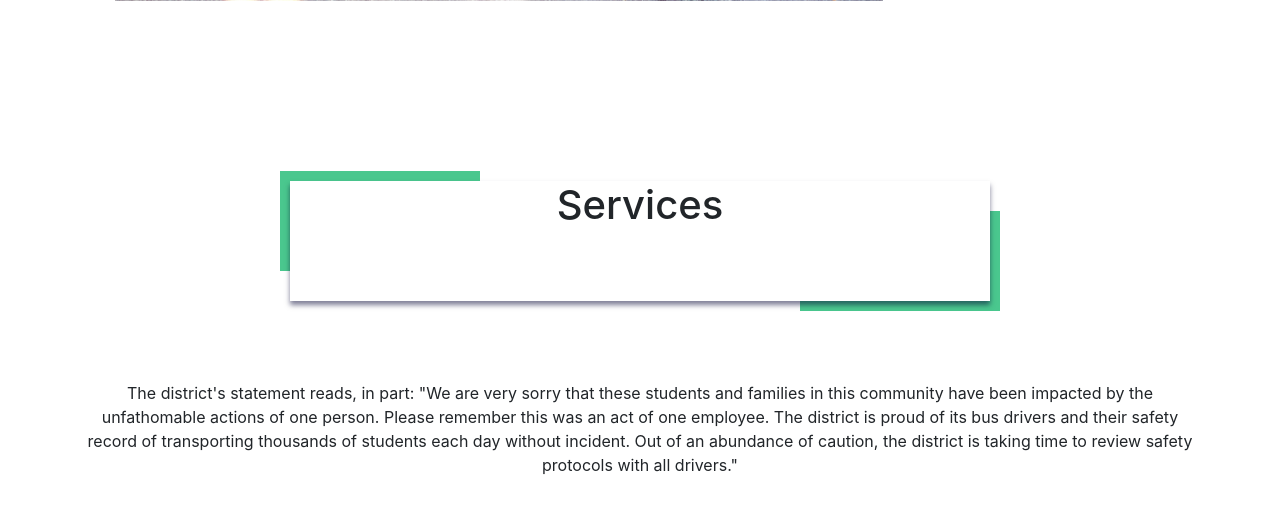
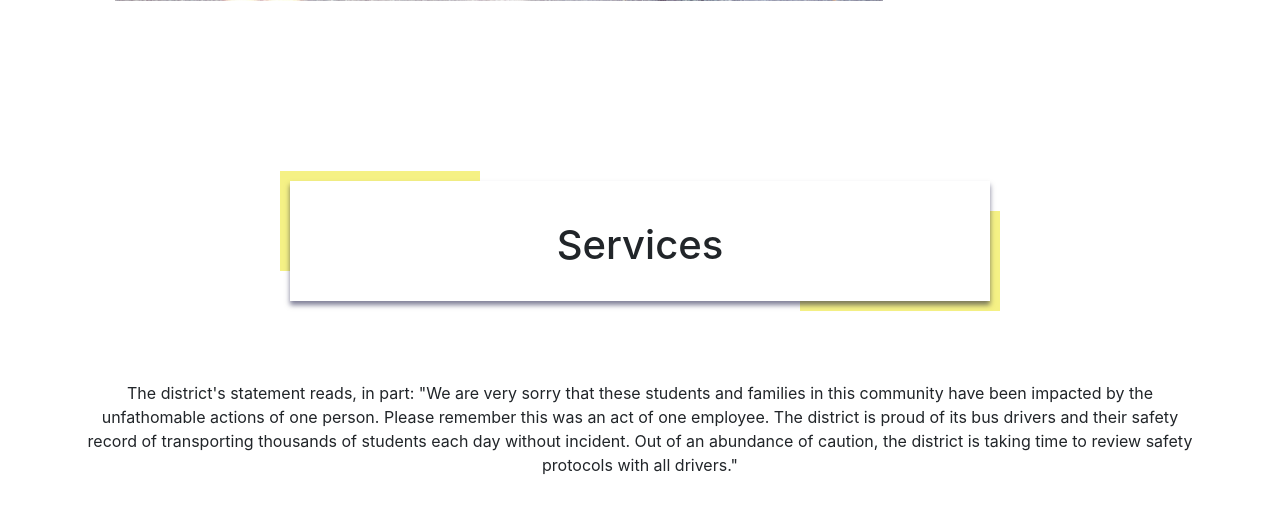
Before and after one commit to DemonicDemiser/bus, a PHP site: page / in a window 1280 px wide. Shown: the part 694-1204 px from the top of the page. Run offline with PHP 8.4, Linux system fonts and the light colour scheme.

Commit message:
Revert "color of service"
This reverts commit c5c658a619f00c60e7c6c4ba8a7216722dbeb928.

```diff
--- a/index.css
+++ b/index.css
@@ -98,6 +98,16 @@
   position: relative;
   box-shadow: 0 4px 5px 0 rgba(0,0,50,0.5);
 }
+.title-style1
+{
+  margin: 0 auto 80px;
+  height: 120px;
+  width: 80%;
+  max-width: 700px;
+  background: #fff;
+  position: relative;
+  box-shadow: 0 4px 5px 0 rgba(0,0,50,0.5);
+}
 
 .title-style::after
 {
@@ -121,17 +131,6 @@
   right:-10px;
   z-index: -1;
 }
-.title-style1
-{
-  margin: 0 auto 80px;
-  height: 120px;
-  width: 80%;
-  max-width: 700px;
-  background: #fff;
-  position: relative;
-  box-shadow: 0 4px 5px 0 rgba(0,0,50,0.5);
-}
-
 .title-style1::after
 {
   content: '';
@@ -154,42 +153,6 @@
   right:-10px;
   z-index: -1;
 }
-
-.title-style2
-{
-  margin: 0 auto 80px;
-  height: 120px;
-  width: 80%;
-  max-width: 700px;
-  background: #fff;
-  position: relative;
-  box-shadow: 0 4px 5px 0 rgba(0,0,50,0.5);
-}
-
-.title-style2::after
-{
-  content: '';
-  height: 100px;
-  width: 200px;
-  background-color: #4ac78e;
-  position: absolute;
-  top: -10px;
-  left:-10px;
-  z-index: -1;
-}
-.title-style2::before
-{
-  content: '';
-  height: 100px;
-  width: 200px;
-  background-color: #4ac78e;
-  position: absolute;
-  bottom: -10px;
-  right:-10px;
-  z-index: -1;
-}
-
-
 .trending-img
 {
   position:relative;
--- a/index.html
+++ b/index.html
@@ -66,7 +66,7 @@
 			<section class="fashion-trends">
 				<div class="container">
 					<div class="fashion-box">
-					<div class="title-style2 text-center">
+					<div class="title-style text-center">
 					<h1> Services </h1>
 					</div>
 					<p class="text-center">
```
